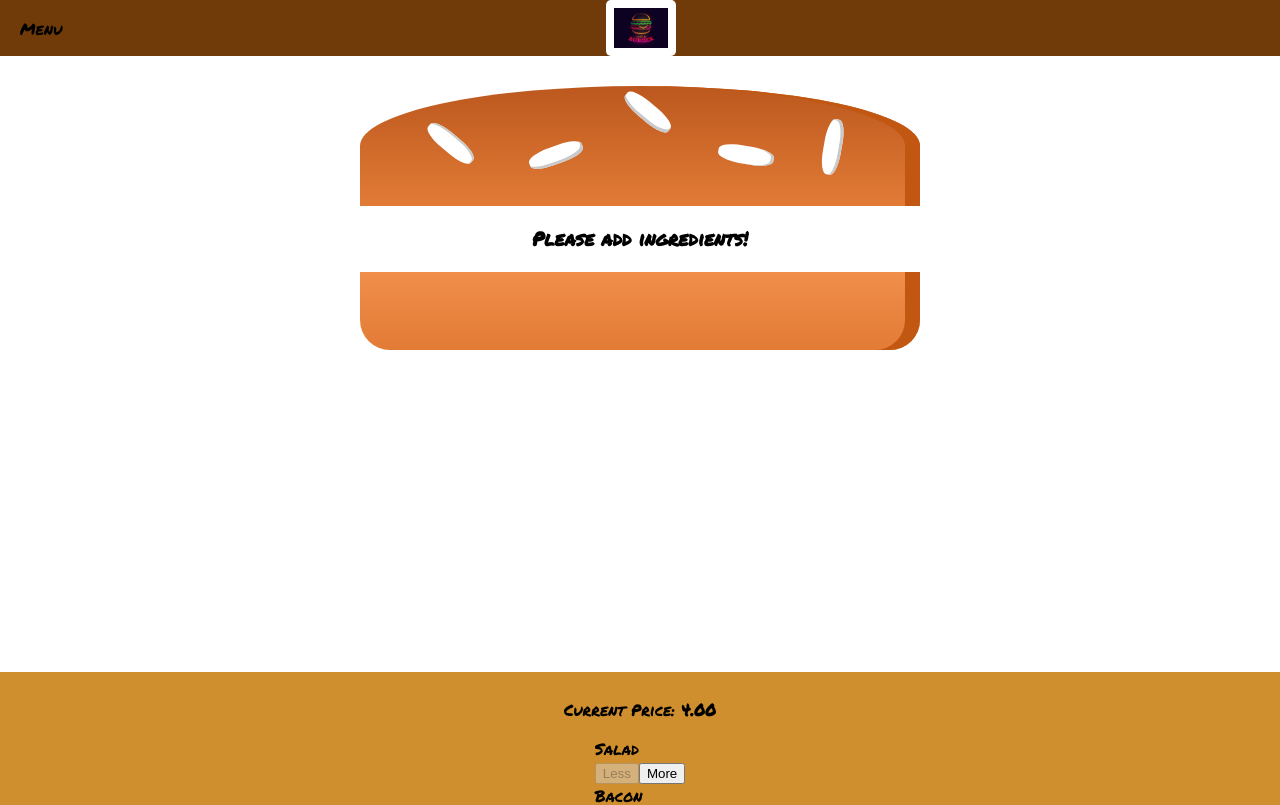
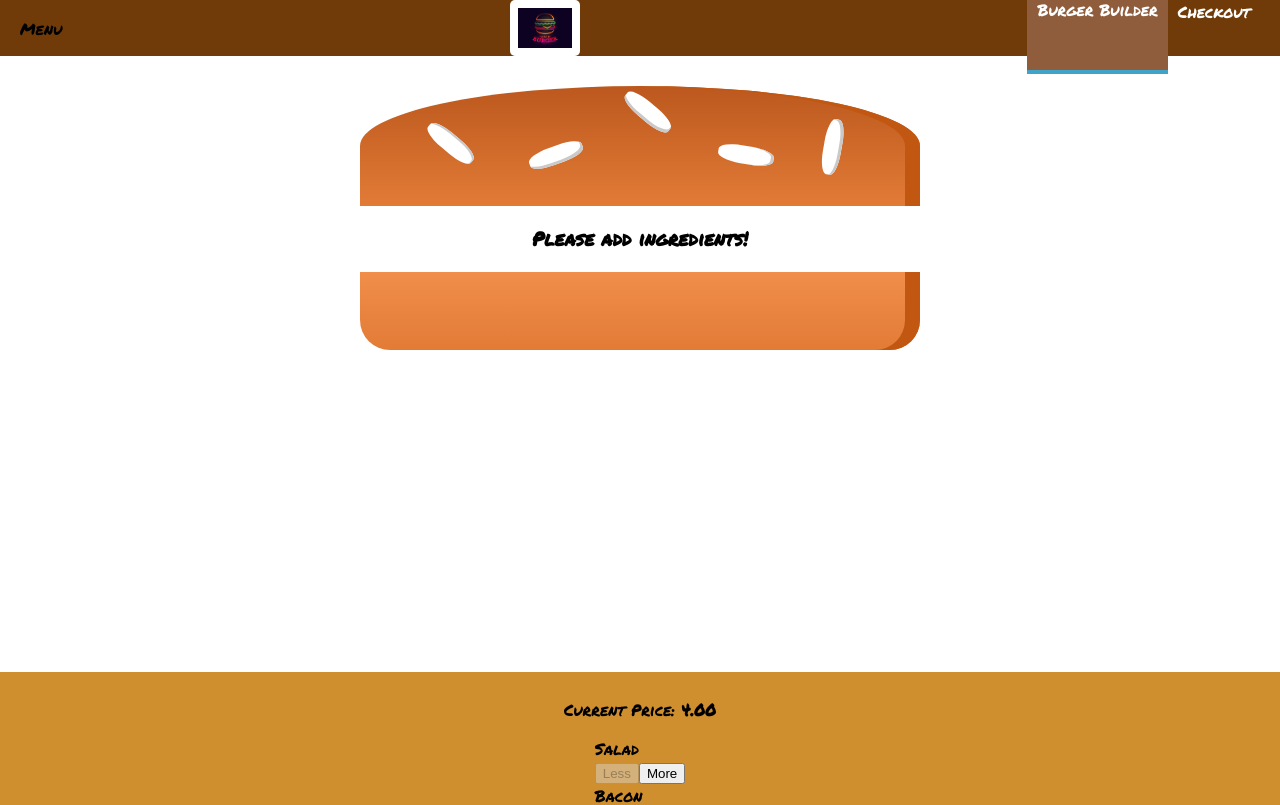
Before and after one commit to acecera/burger-builder, a React app: page / in a window 1280 px wide. Shown: the top 805 px of the page. Built offline with nearby package versions, Linux system fonts and the light colour scheme.

Commit message:
imported the navigation items and plugged that in the navigation area of the toolbar.

```diff
--- a/src/components/Navigation/Toolbar/Toolbar.js
+++ b/src/components/Navigation/Toolbar/Toolbar.js
@@ -1,13 +1,14 @@
 import React from 'react';
 import classes from './Toolbar.css';
 import Logo from '../../Logo/Logo';
+import NavigationItems from '../NavigationItems/NavigationItems';
 
 const toolbar = (props) => (
     <header className={classes.Toolbar}>
         <div>Menu</div>
         <Logo />
         <nav>
-            <ul></ul>
+            <NavigationItems />
         </nav>
     </header>
 );
```
